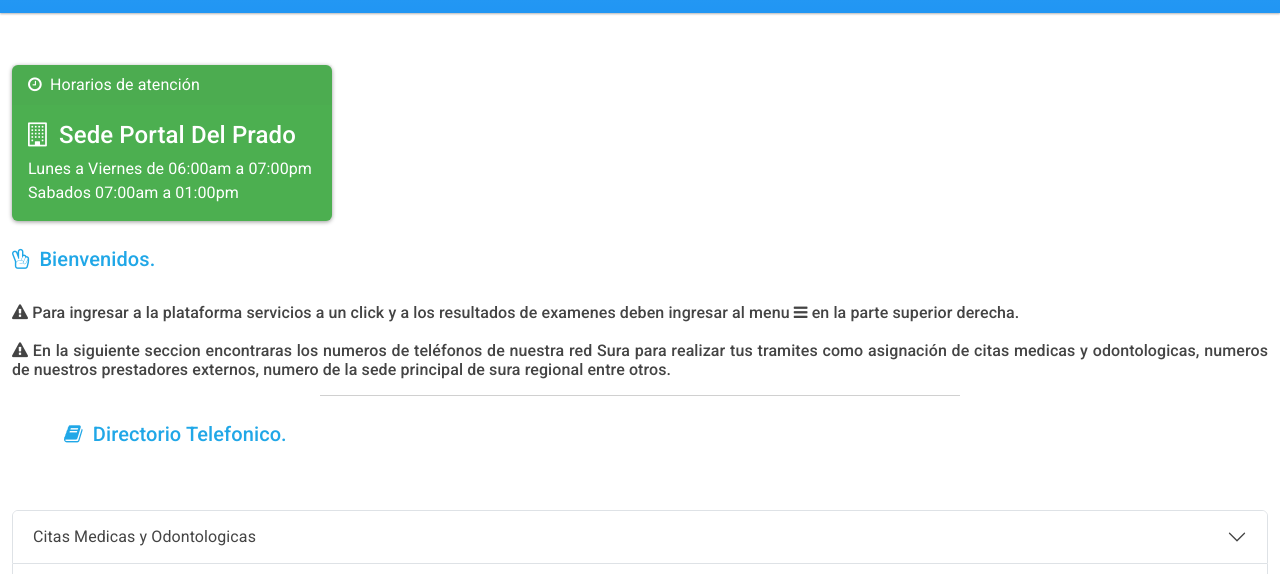
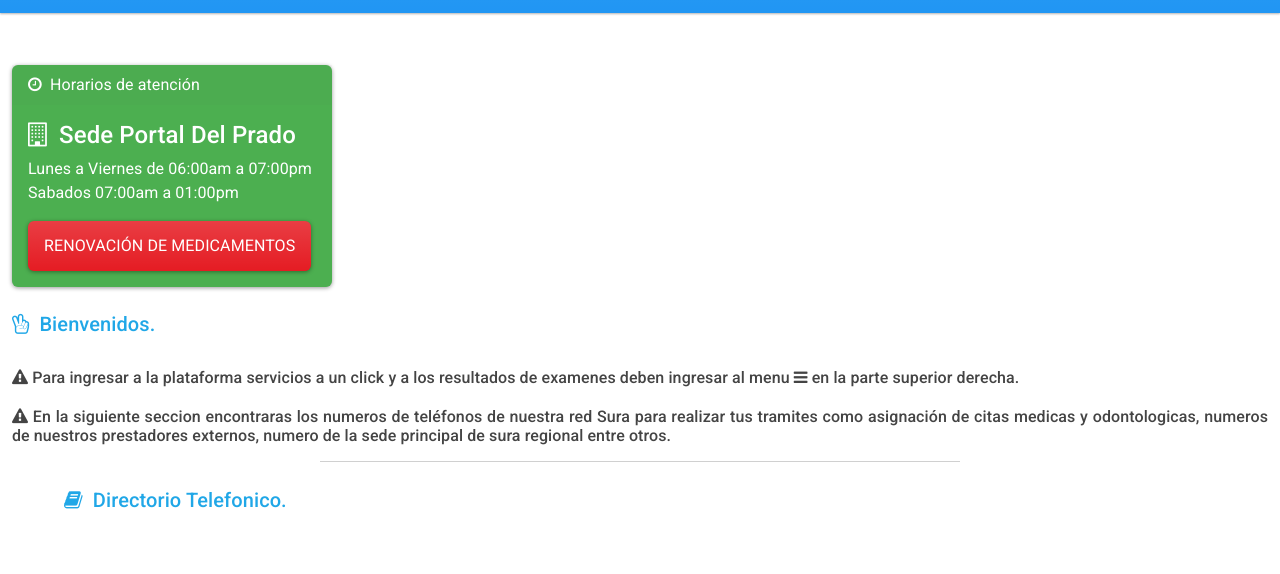
Before and after one commit to juansbks/directorio, a plain HTML site: page index.html in a window 1280 px wide. Shown: the part 214-788 px from the top of the page. Drawn offline with nearby package versions, Linux system fonts and the light colour scheme.

Commit message:
Update index.html

```diff
--- a/index.html
+++ b/index.html
@@ -32,6 +32,7 @@
   				<div class="card-body">
   				<h4 class="card-title"><i class="fa fa-building-o"></i>&nbsp;&nbsp;Sede Portal Del Prado</h4>
   				  <p class="card-text">Lunes a Viernes de 06:00am a 07:00pm<br>Sabados 07:00am a 01:00pm</p>
+  				<a href="https://epsapps.suramericana.com/Semp/faces/homme/imprimirFormula/imprimirFormula.jspx#" target="_blank"><button type="button" class="btn btn-danger">Renovación de medicamentos</button></a>
   				</div>
 			</div>
 			<h5 style="margin-top: 2%; color: #20A7E7"><i class="fa fa-hand-peace-o"></i>&nbsp;&nbsp;Bienvenidos.</h5><br>
```
